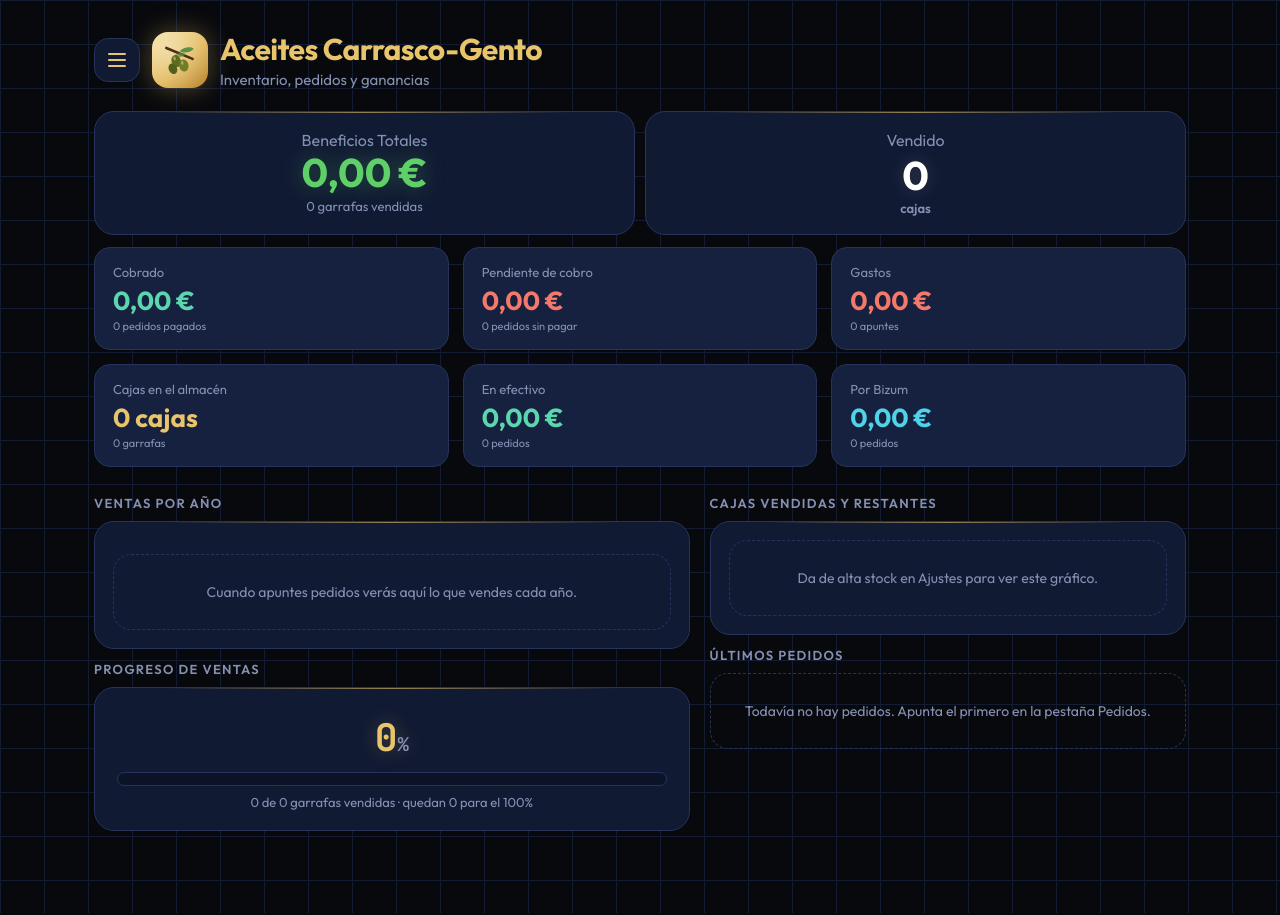
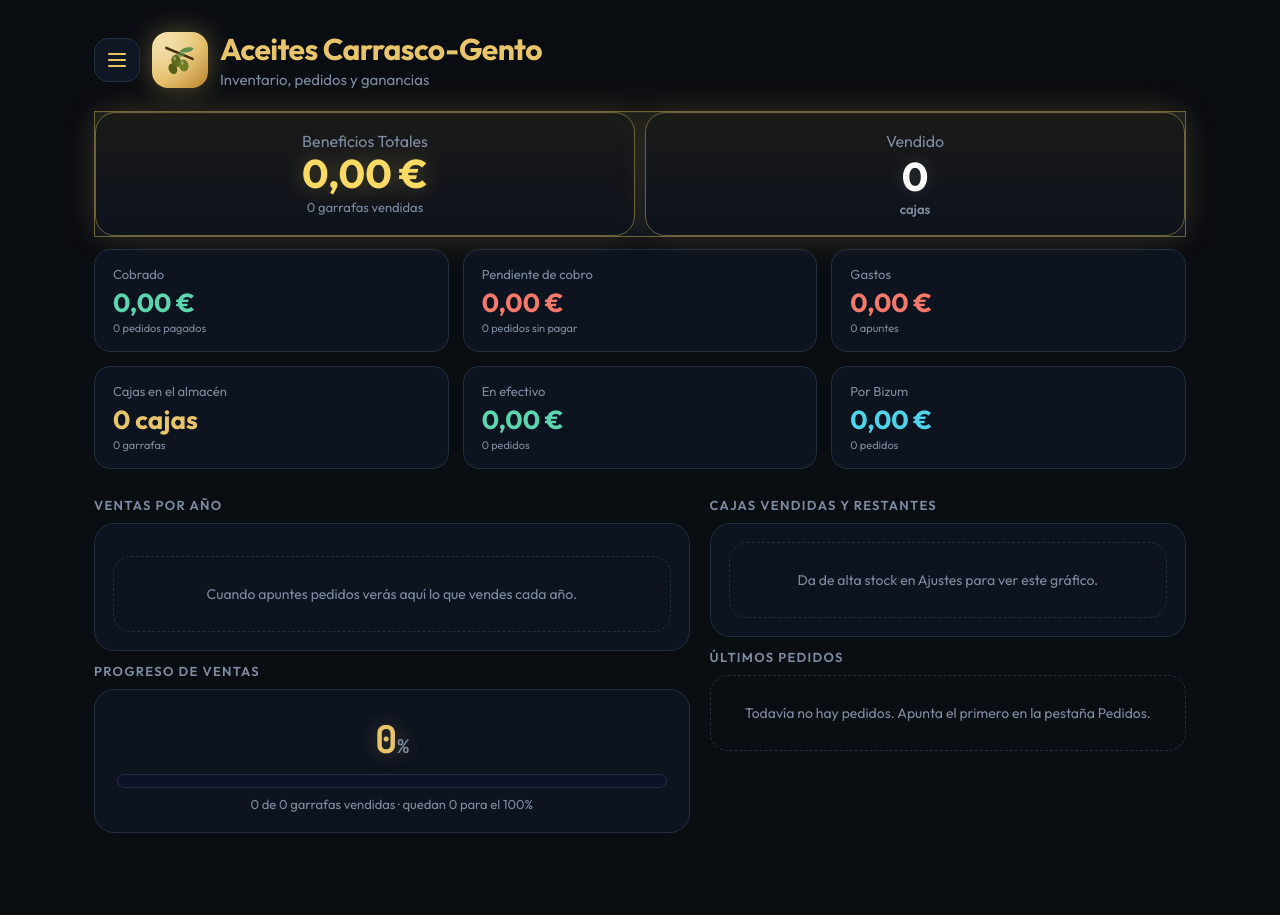
Before and after one commit to AceitesCarrascoGento/aceitescarrascogento.github.io, a plain HTML site: page index.html in a window 1280 px wide. Drawn offline with Linux system fonts and the light colour scheme.

Commit message:
Add files via upload

```diff
--- a/index.html
+++ b/index.html
@@ -444,6 +444,21 @@
     .vistazo .valor-anyo{font-size:19px;height:22px}
     .vista-resumen > h2:first-of-type{margin-top:22px}
   }
+  /* ---------- Estilo oscuro (fondo liso, recuadros azul noche, KPI con borde dorado) ---------- */
+  :root{--fondo:#0A0D12;--panel:#0D131F;--panel-2:#0D131F;--borde:#222D3D;--tenue:#7E8BA0}
+  body{background:var(--fondo);background-image:none}
+  .card::before,.kpi-principal::before{display:none !important}
+  .card,.mini,.item{background:var(--panel);border-color:var(--borde)}
+  .menu,.btn-menu,.hoja{background:#0F1624}
+  .kpi-principal,.vista-resumen .kpi-mitad{
+    background:linear-gradient(180deg,#1A1B19 0%,#12151A 55%,#0E131D 100%) !important;
+    border:1px solid #6A623A !important;
+    box-shadow:0 0 34px rgba(232,197,107,.10), inset 0 1px 0 rgba(255,231,160,.05);
+  }
+  @media (max-width:899px){ .vista-resumen .kpi-mitad{background:transparent !important;border:0 !important;box-shadow:none !important} }
+  .kpi-benef{color:#F8DA64 !important;text-shadow:0 0 24px rgba(248,218,100,.32) !important}
+  .kpi-benef.neg{color:var(--rojo) !important;text-shadow:none !important}
+  #splash{background:radial-gradient(circle at 50% 45%,#161B24 0%,var(--fondo) 70%)}
   .sync-caja{margin:14px 0 4px;padding:14px;border:1px solid var(--borde);border-radius:16px;background:var(--panel-2)}
   .sync-tit{font-size:15px;font-weight:600;display:flex;align-items:center;gap:6px}
   .sync-caja a{color:var(--oro)}
--- a/sw.js
+++ b/sw.js
@@ -1,5 +1,5 @@
 // Service worker: la app funciona sin conexión y se actualiza sola al haber versión nueva.
-const VERSION = "acg-v3";
+const VERSION = "acg-v4";
 const ARCHIVOS = ["./", "./index.html", "./manifest.webmanifest", "./icon.svg", "./icon-192.png", "./icon-512.png", "./apple-touch-icon.png", "./favicon-32.png"];
 
 self.addEventListener("install", e => {
```
